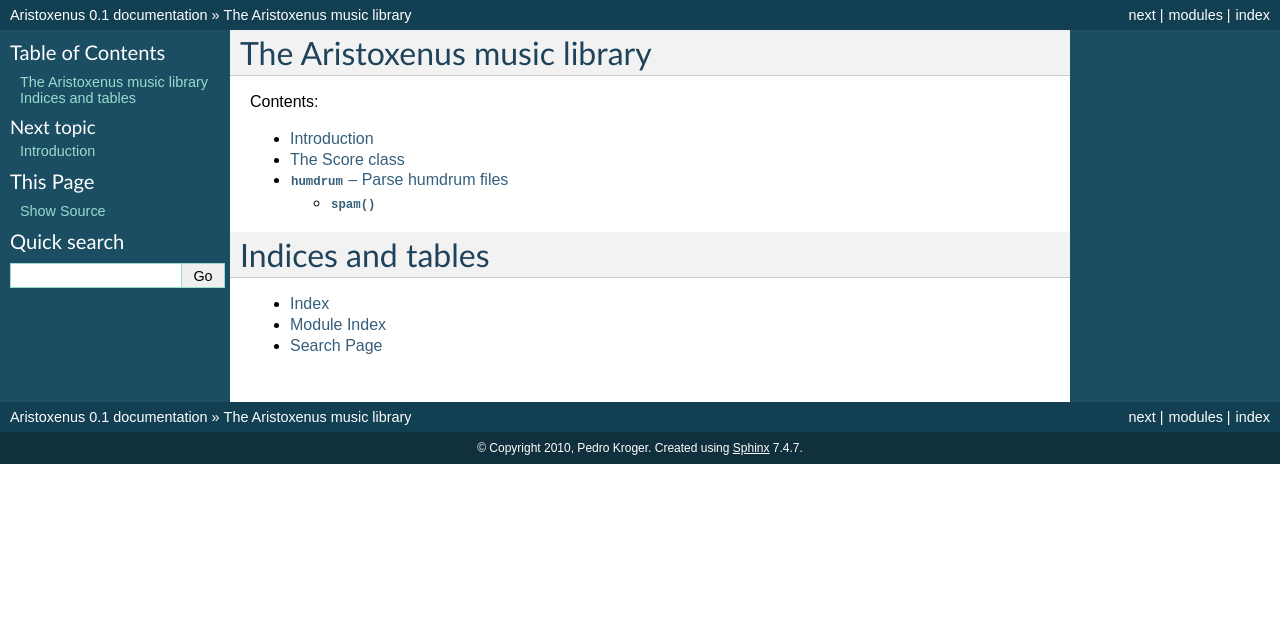
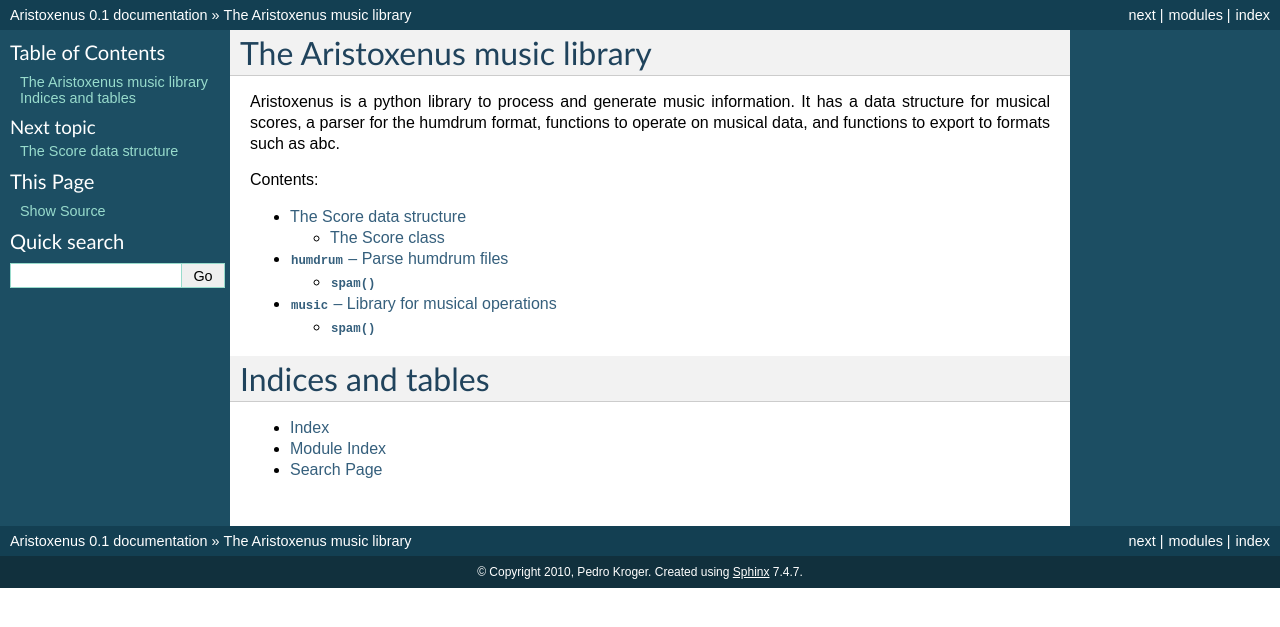
Before and after one commit to mdsmus/aristoxenus, a Sphinx documentation site: the page built from docs/index.rst, in a window 1280 px wide. Shown: the top 627 px of the page. Built offline with Sphinx 7.4.7, drawn with Linux system fonts in a browser that asks for light colours; formulas are drawn with MathJax 3.

Commit message:
add documentation and use sphinx

```diff
--- a/docs/humdrum.rst
+++ b/docs/humdrum.rst
@@ -10,5 +10,4 @@
 
    Spam or ham the foo.
 
-
 .. autofunction:: humdrum.parse_file
--- a/docs/index.rst
+++ b/docs/index.rst
@@ -6,15 +6,20 @@
 The Aristoxenus music library
 =============================
 
+Aristoxenus is a python library to process and generate music
+information. It has a data structure for musical scores, a parser for
+the humdrum format, functions to operate on musical data, and
+functions to export to formats such as abc.
+
 Contents:
 
 .. toctree::
    :maxdepth: 2
 
-   introduction.rst
    score.rst
    humdrum.rst
    music.rst
+
 
 Indices and tables
 ==================
--- a/docs/score.rst
+++ b/docs/score.rst
@@ -0,0 +1,14 @@
+The Score data structure
+========================
+
+The basic data structure in the aristoxenus library is the class
+:class:`Score`. It's modeled after the humdrum format and uses similar
+terminology such as spines and interpretations. But this data
+structure can be used independently of the humdrum format. Also, other
+formats such as abc and lilypond can be parsed into the :class:`Score`
+data structure.
+
+The class taxonomy for the Score data structure can be seen in fig
+
+The Score class
+***************
--- a/humdrum.py
+++ b/humdrum.py
@@ -143,7 +143,7 @@
     if tokens['note']:
         name = parse_kern_note(tokens['note'], tokens['acc'], lineno)
         # FIXME
-        #dur = calculate_duration(tokens['durs'], tokens['dots'])
+        #dur = music.calculate_duration(tokens['durs'], tokens['dots'])
         note = Note(name, tokens['dur'])
         note.articulations = tokens['art']
         note.beams = tokens['beam']
@@ -154,7 +154,7 @@
         return note
     elif tokens['rest']:
         # FIXME
-        #dur = calculate_duration(tokens['durs'], tokens['dots'])
+        #dur = music.calculate_duration(tokens['durs'], tokens['dots'])
         dur = tokens['dur']
         wholeNote = not bool(tokens['rest'] or len(tokens['rest']) >= 1)
         return Rest(dur, wholeNote)
@@ -296,7 +296,7 @@
 
 
 def parse_file(name):
-    """Parse a humdrum file and return an object of type Score."""
+    """Parse a humdrum file and return an object of type :class:`Score`."""
 
     # We don't use parse_string because it's probably faster (and save
     # memory) to iterate the file one line at time using for.
--- a/utils.py
+++ b/utils.py
@@ -10,8 +10,7 @@
 
 def search_string(pattern, string):
     """Like re.search but return the string that matches the pattern
-    instead of a Match object.
-    """
+    instead of a Match object."""
 
     tmp = re.search(pattern, string)
     if tmp:
```
Also changed, not shown: docs/introduction.rst (+0 -8 lines), docs/music.rst (+13 -0 lines), 2 other files.
